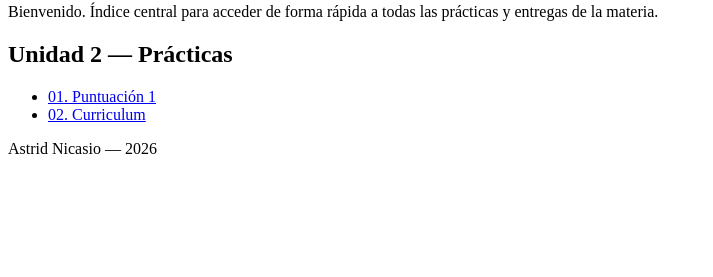
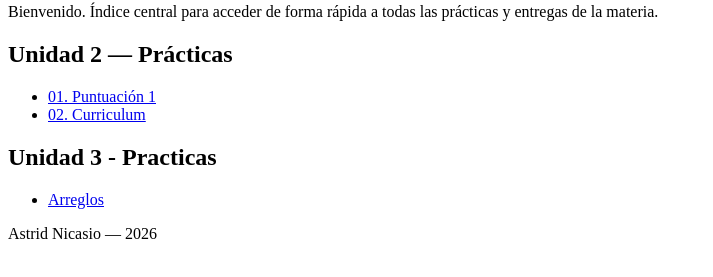
Before and after one commit to astridnicasio-byte/practica_paginaweb, a plain HTML site: page index.html in a window 1280 px wide. Shown: the part 77-354 px from the top of the page, without its empty margins (0-713 px from the left). Drawn offline with Linux system fonts and the light colour scheme.

Commit message:
Add Unidad 3 section to index.html
Added a new section for Unidad 3 with a link to 'Arreglos'.

```diff
--- a/index.html
+++ b/index.html
@@ -39,7 +39,18 @@
           </a>
         </li>
       </ul>
+      <h2>Unidad 3 - Practicas </h2>
+       <ul>
+        <li>
+          <a href="unidad_3/manejo_de_arreglos/index.html>
+            <span>Arreglos</span>
+          </a>
+        </li>
+       </ul>
     </main>
+
+
+
 
     <footer>Astrid Nicasio — 2026</footer>
   </body>
```
